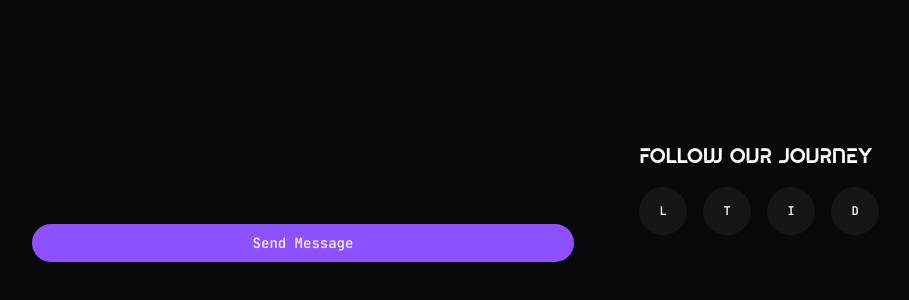
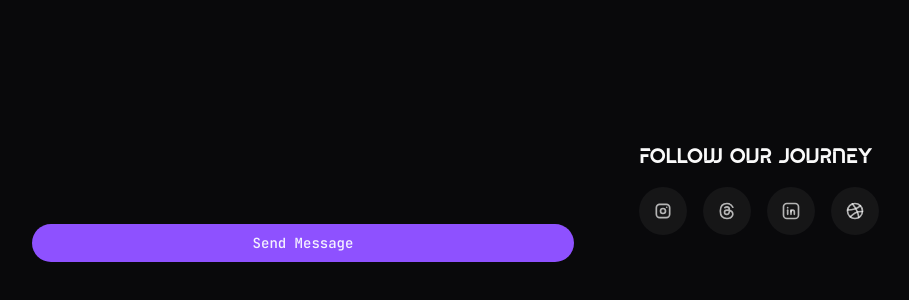
Before and after one commit to StarByteTech/portfolio, a Next.js app: page /contact in a window 1280 px wide. Shown: the part 1301-1601 px from the top of the page, without its empty margins (33-942 px from the left). Built offline with nearby package versions, Linux system fonts and the light colour scheme.

Commit message:
contact links update

```diff
--- a/src/components/sections/contact/contact-section.tsx
+++ b/src/components/sections/contact/contact-section.tsx
@@ -7,8 +7,8 @@ import { Card } from "@/components/ui/card";
 import { Input } from "@/components/ui/input";
 import { Textarea } from "@/components/ui/textarea";
 import { Button } from "@/components/ui/button";
-import { Badge } from "@/components/ui/badge";
 import { useHoverSound } from "@/lib/useHoverSound";
+import { IconBrandInstagram, IconBrandThreads, IconBrandLinkedin, IconBrandDribbble } from "@tabler/icons-react";
 
 const useIsomorphicLayoutEffect = typeof window !== "undefined" ? useLayoutEffect : useEffect;
 
@@ -348,19 +348,50 @@ export function ContactSection() {
                 })}
               </div>
 
-              {/* Social Links Placeholder */}
+              {/* Social Links */}
               <div className="pt-8">
                 <h3 className="text-xl font-semibold mb-4">Follow Our Journey</h3>
                 <div className="flex gap-4">
-                  {["LinkedIn", "Twitter", "Instagram", "Dribbble"].map((social, index) => (
-                    <div
-                      key={index}
-                      onMouseEnter={playHoverSound}
-                      className="w-12 h-12 rounded-full bg-foreground/5 hover:bg-foreground/10 flex items-center justify-center cursor-pointer transition-all duration-300 hover:scale-110 hover:shadow-lg"
-                    >
-                      <span className="text-xs font-semibold">{social[0]}</span>
-                    </div>
-                  ))}
+                  <a
+                    href="https://www.instagram.com/star.byte/"
+                    target="_blank"
+                    rel="noopener noreferrer"
+                    onMouseEnter={playHoverSound}
+                    className="w-12 h-12 rounded-full bg-foreground/5 hover:bg-foreground/10 flex items-center justify-center cursor-pointer transition-all duration-300 hover:scale-110 hover:shadow-lg group"
+                    aria-label="Instagram"
+                  >
+                    <IconBrandInstagram className="w-5 h-5 text-foreground/70 group-hover:text-foreground transition-colors" />
+                  </a>
+                  <a
+                    href="https://threads.com/@star.byte"
+                    target="_blank"
+                    rel="noopener noreferrer"
+                    onMouseEnter={playHoverSound}
+                    className="w-12 h-12 rounded-full bg-foreground/5 hover:bg-foreground/10 flex items-center justify-center cursor-pointer transition-all duration-300 hover:scale-110 hover:shadow-lg group"
+                    aria-label="Threads"
+                  >
+                    <IconBrandThreads className="w-5 h-5 text-foreground/70 group-hover:text-foreground transition-colors" />
+                  </a>
+                  <a
+                    href="https://www.linkedin.com/company/starbyte-tech"
+                    target="_blank"
+                    rel="noopener noreferrer"
+                    onMouseEnter={playHoverSound}
+                    className="w-12 h-12 rounded-full bg-foreground/5 hover:bg-foreground/10 flex items-center justify-center cursor-pointer transition-all duration-300 hover:scale-110 hover:shadow-lg group"
+                    aria-label="LinkedIn"
+                  >
+                    <IconBrandLinkedin className="w-5 h-5 text-foreground/70 group-hover:text-foreground transition-colors" />
+                  </a>
+                  <a
+                    href="https://dribbble.com/starbyte-tech"
+                    target="_blank"
+                    rel="noopener noreferrer"
+                    onMouseEnter={playHoverSound}
+                    className="w-12 h-12 rounded-full bg-foreground/5 hover:bg-foreground/10 flex items-center justify-center cursor-pointer transition-all duration-300 hover:scale-110 hover:shadow-lg group"
+                    aria-label="Dribbble"
+                  >
+                    <IconBrandDribbble className="w-5 h-5 text-foreground/70 group-hover:text-foreground transition-colors" />
+                  </a>
                 </div>
               </div>
             </div>
```
